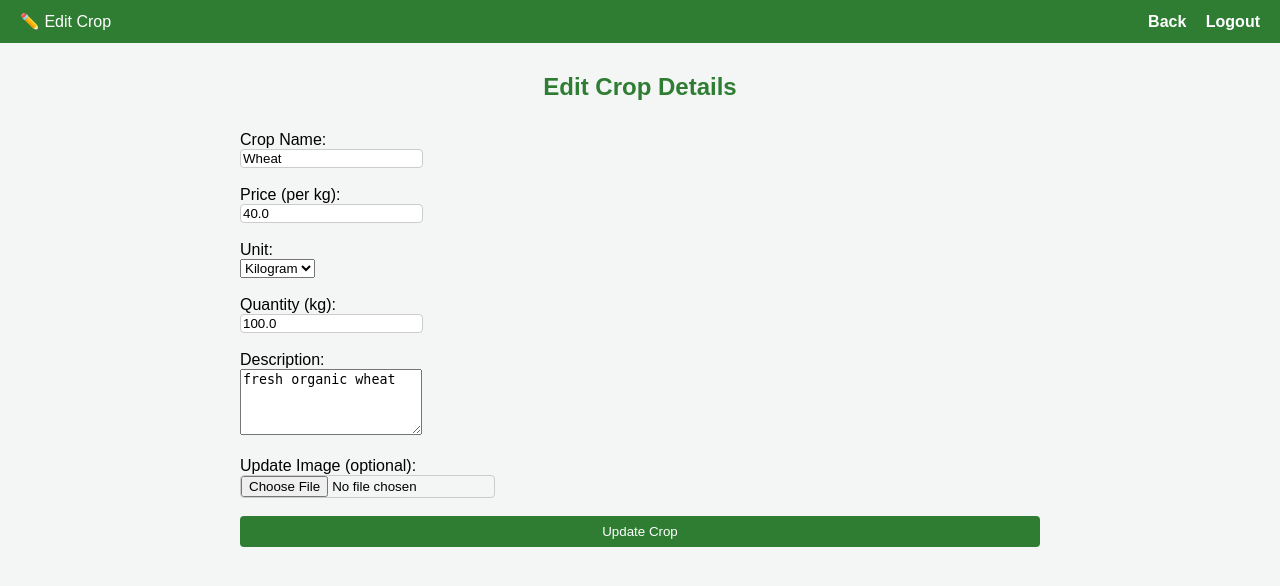
After one commit to Yashdotpy/AgroControl, a Django app: page /marketplace/farmer/edit/1/ in a window 1280 px wide. The commit adds this page. Shown: the top 586 px of the page. Run offline with Django 5.2, Linux system fonts and the light colour scheme; a user stored in the database is signed in; data comes from the database, SQL or seed files in the repository.

Commit message:
Add edit crop feature for farmers

```diff
--- a/marketplace/urls.py
+++ b/marketplace/urls.py
@@ -1,8 +1,9 @@
 from django.urls import path
-from .views import farmer_dashboard, add_crop, delete_crop
+from .views import farmer_dashboard, add_crop, delete_crop, edit_crop
 
 urlpatterns = [
     path('farmer/', farmer_dashboard, name='farmer_dashboard'),
     path('farmer/add/', add_crop, name='add_crop'),
     path('farmer/delete/<int:crop_id>/', delete_crop, name='delete_crop'),
+    path('farmer/edit/<int:crop_id>/', edit_crop, name='edit_crop'),
 ]
--- a/marketplace/views.py
+++ b/marketplace/views.py
@@ -58,3 +58,27 @@ def delete_crop(request, crop_id):
 
     crop.delete()
     return redirect('farmer_dashboard')
+
+@login_required
+def edit_crop(request, crop_id):
+    crop = get_object_or_404(Crop, id=crop_id)
+
+    # security check: only owner farmer can edit
+    if crop.farmer != request.user:
+        return redirect('home')
+
+    if request.method == 'POST':
+        crop.name = request.POST['name']
+        crop.price = request.POST['price']
+        crop.unit = request.POST['unit']
+        crop.quantity = request.POST['quantity']
+        crop.description = request.POST['description']
+
+        # update image only if new image is uploaded
+        if 'image' in request.FILES:
+            crop.image = request.FILES['image']
+
+        crop.save()
+        return redirect('farmer_dashboard')
+
+    return render(request, 'edit_crop.html', {'crop': crop})
--- /dev/null
+++ b/templates/edit_crop.html
@@ -0,0 +1,50 @@
+{% load static %}
+<!DOCTYPE html>
+<html>
+<head>
+    <title>Edit Crop</title>
+    <link rel="stylesheet" href="{% static 'css/style.css' %}">
+</head>
+<body>
+
+<div class="navbar">
+    <div>✏️ Edit Crop</div>
+    <div>
+        <a href="{% url 'farmer_dashboard' %}">Back</a>
+        <a href="{% url 'logout' %}">Logout</a>
+    </div>
+</div>
+
+<div class="dashboard">
+    <h2 class="page-title">Edit Crop Details</h2>
+
+    <form method="post" enctype="multipart/form-data">
+        {% csrf_token %}
+
+        <label>Crop Name:</label><br>
+        <input type="text" name="name" value="{{ crop.name }}" required><br><br>
+
+        <label>Price (per {{ crop.unit }}):</label><br>
+        <input type="number" name="price" value="{{ crop.price }}" step="0.01" required><br><br>
+
+        <label>Unit:</label><br>
+        <select name="unit">
+            <option value="kg" {% if crop.unit == 'kg' %}selected{% endif %}>Kilogram</option>
+            <option value="quintal" {% if crop.unit == 'quintal' %}selected{% endif %}>Quintal</option>
+        </select><br><br>
+
+        <label>Quantity ({{ crop.unit }}):</label><br>
+        <input type="number" name="quantity" value="{{ crop.quantity }}" step="0.01" required><br><br>
+
+        <label>Description:</label><br>
+        <textarea name="description" rows="4">{{ crop.description }}</textarea><br><br>
+
+        <label>Update Image (optional):</label><br>
+        <input type="file" name="image"><br><br>
+
+        <button class="btn">Update Crop</button>
+    </form>
+</div>
+
+</body>
+</html>
--- a/templates/farmer_dashboard.html
+++ b/templates/farmer_dashboard.html
@@ -30,6 +30,10 @@
                     <p class="price">₹ {{ crop.price }} / {{ crop.unit }}</p>
                     <p>Quantity: {{ crop.quantity }} {{ crop.unit }}</p>
 
+                    <a href="{% url 'edit_crop' crop.id %}">
+                        <button class="btn" style="margin-bottom:5px;">Edit</button>
+                    </a>
+
                     <a href="{% url 'delete_crop' crop.id %}"
                         onclick="return confirm('Are you sure you want to delete this crop?');">
                         <button class="btn" style="background:#c62828;">Delete</button>
```
